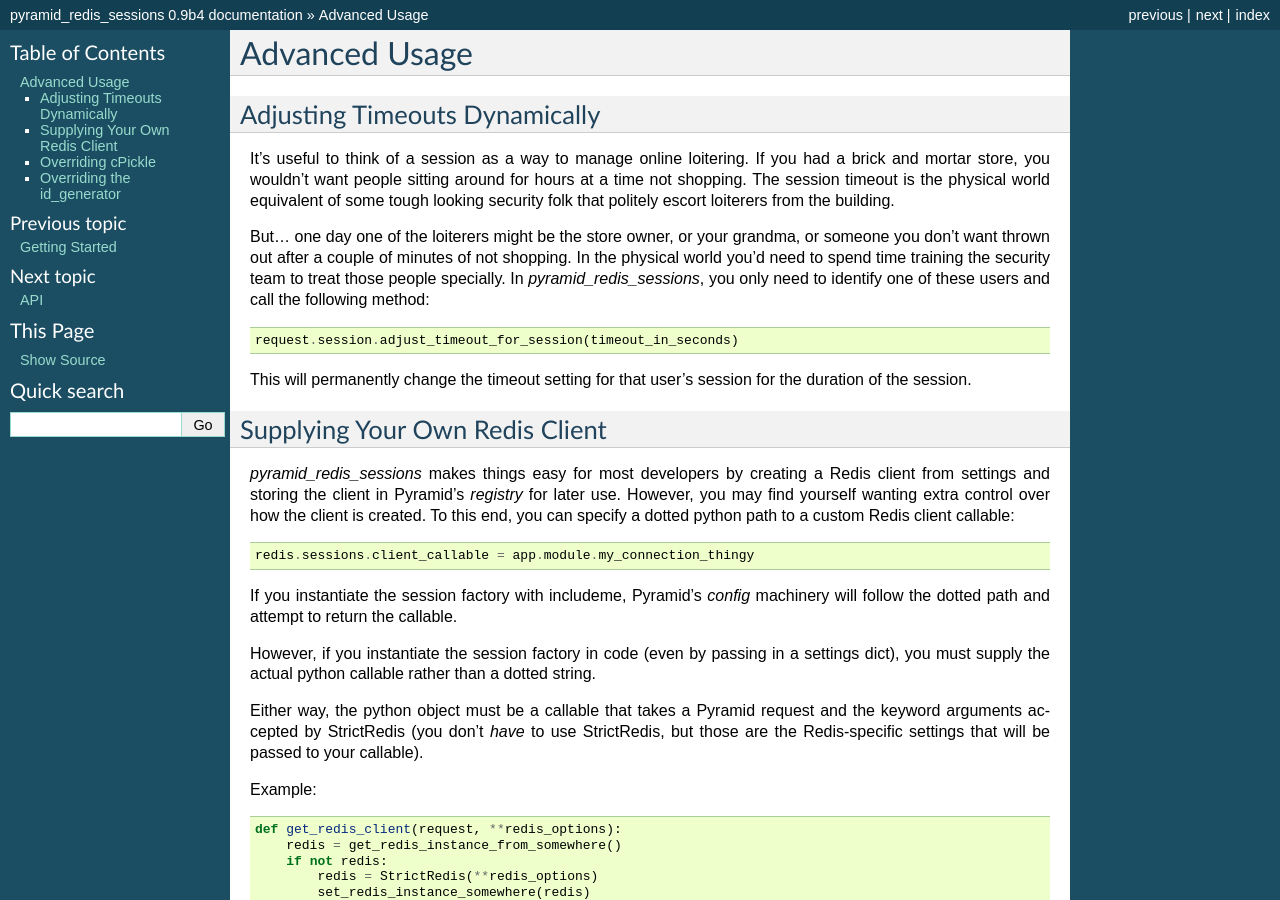
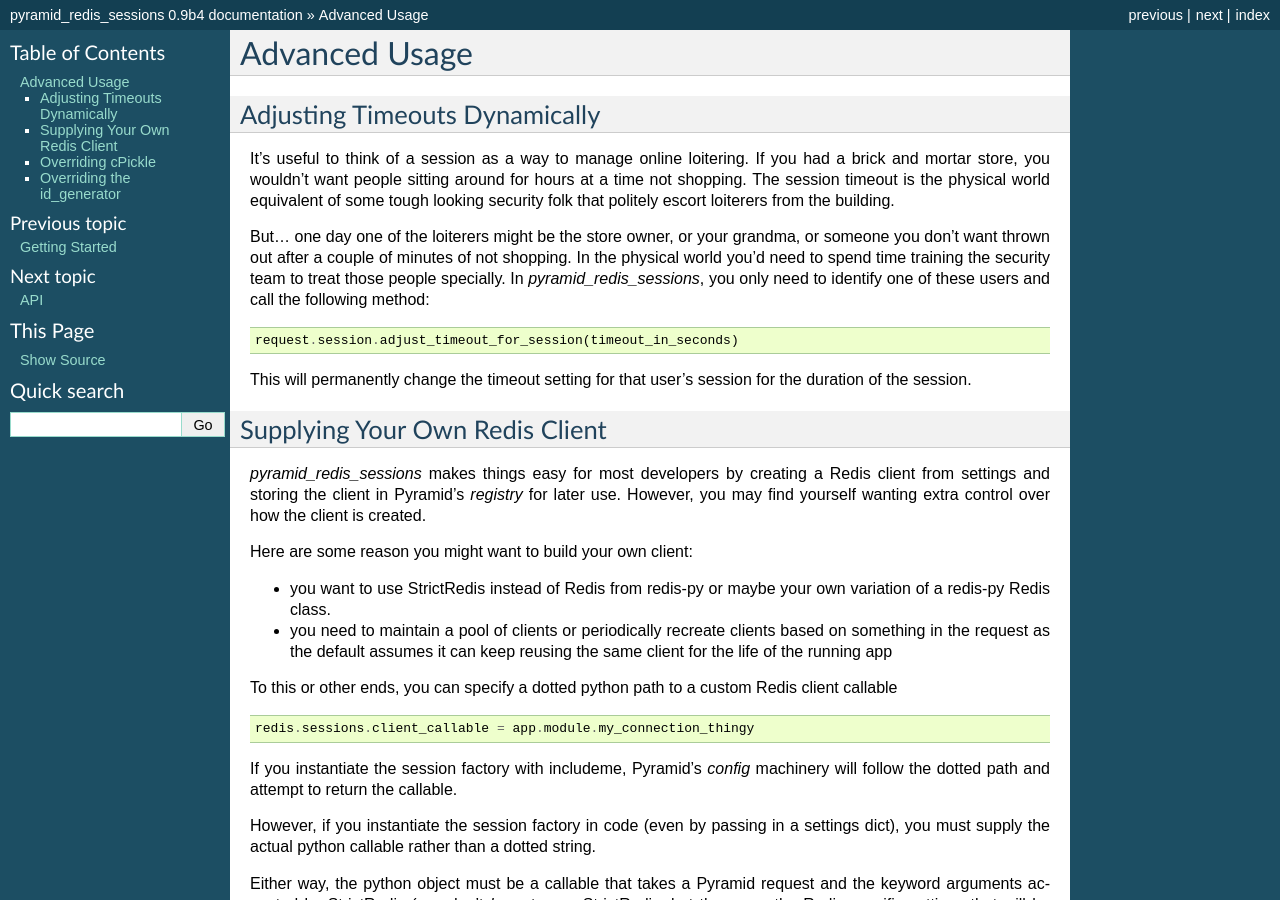
Before and after one commit to ericrasmussen/pyramid_redis_sessions, a Sphinx documentation site: the page built from pyramid_redis_sessions/docs/advanced.rst, in a window 1280 px wide and 900 px high. Built offline with Sphinx 7.4.7, drawn with Linux system fonts in a browser that asks for light colours.

Commit message:
add some example of why someone might want to supplying their own Redis client in advanced.rst

```diff
--- a/pyramid_redis_sessions/docs/advanced.rst
+++ b/pyramid_redis_sessions/docs/advanced.rst
@@ -24,14 +24,25 @@
 
 Supplying Your Own Redis Client
 -------------------------------
+
 `pyramid_redis_sessions` makes things easy for most developers by creating a
 Redis client from settings and storing the client in Pyramid's
 `registry` for later use. However, you may find yourself wanting extra control
-over how the client is created. To this end, you can specify a dotted python
-path to a custom Redis client callable::
+over how the client is created.
+
+Here are some reason you might want to build your own client:
+
+* you want to use StrictRedis instead of Redis from redis-py or maybe your
+  own variation of a redis-py Redis class.
+
+* you need to maintain a pool of clients or periodically recreate   clients
+  based on something in the request as the default assumes it can keep reusing
+  the same client for the life of the running app
+
+To this or other ends, you can specify a dotted python path to a custom
+Redis client callable ::
 
     redis.sessions.client_callable = app.module.my_connection_thingy
-
 
 If you instantiate the session factory with includeme, Pyramid's `config`
 machinery will follow the dotted path and attempt to return the callable.
```
